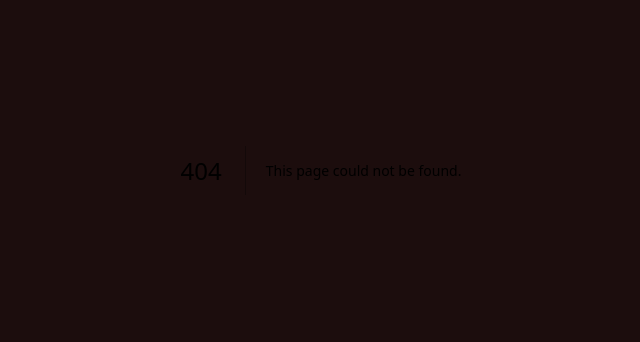
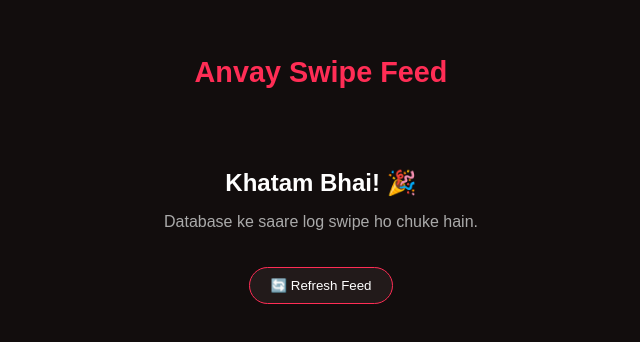
Before and after one commit to rakeshmali172004-max/Anvay-Dating-App, a Next.js app: page /swipe in a window 1280 px wide. Before the commit this address had no page. Shown: the part 230-572 px from the top of the page, without its empty margins (319-959 px from the left). Built offline with nearby package versions, Linux system fonts and the light colour scheme; no server answers; the database is empty.

Commit message:
Create page.tsx

```diff
--- /dev/null
+++ b/app/swipe/page.tsx
@@ -0,0 +1,66 @@
+"use client";
+import React, { useState, useEffect } from "react";
+import { createClient } from "@supabase/supabase-js";
+
+const supabaseUrl = process.env.NEXT_PUBLIC_SUPABASE_URL || "https://xyz.supabase.co";
+const supabaseAnonKey = process.env.NEXT_PUBLIC_SUPABASE_ANON_KEY || "eyJhbGciOiJIUzI1NiIsInR5cCI6IkpXVCJ9...";
+const supabase = createClient(supabaseUrl, supabaseAnonKey);
+
+export default function SwipePage() {
+  const [profiles, setProfiles] = useState<any[]>([]);
+  const [currentIndex, setCurrentIndex] = useState(0);
+  const [loading, setLoading] = useState(true);
+
+  useEffect(() => {
+    fetchProfiles();
+  }, []);
+
+  const fetchProfiles = async () => {
+    try {
+      setLoading(true);
+      const { data, error } = await supabase.from("profiles").select("*");
+      if (error) throw error;
+      if (data) {
+        setProfiles(data);
+      }
+    } catch (err) {
+      console.error("Error fetching profiles:", err);
+    } finally {
+      setLoading(false);
+    }
+  };
+
+  const handleSwipe = (direction: string) => {
+    setCurrentIndex((prev) => prev + 1);
+  };
+
+  return (
+    <div style={{ backgroundColor: "#120d0d", minHeight: "100vh", color: "#fff", fontFamily: "sans-serif", display: "flex", justifyContent: "center", alignItems: "center", padding: "20px" }}>
+      <div style={{ width: "100%", maxWidth: "400px", textAlign: "center" }}>
+        <h1 style={{ fontSize: "1.8rem", marginBottom: "20px", color: "#ff2d55" }}>Anvay Swipe Feed</h1>
+
+        {loading ? (
+          <p style={{ color: "#aaa" }}>Database se real profiles load ho rahi hain...</p>
+        ) : currentIndex < profiles.length ? (
+          <div style={{ backgroundColor: "#221a1a", borderRadius: "20px", overflow: "hidden", boxShadow: "0 10px 20px rgba(0,0,0,0.3)", position: "relative", minHeight: "400px", display: "flex", flexDirection: "column", justifyContent: "flex-end", padding: "20px", textAlign: "left", backgroundImage: "linear-gradient(to bottom, rgba(0,0,0,0) 50%, rgba(0,0,0,0.8) 100%)" }}>
+            <div style={{ position: "absolute", top: "20px", left: "20px", backgroundColor: "#ff2d55", padding: "5px 12px", borderRadius: "15px", fontSize: "0.8rem", fontWeight: "bold" }}>
+              {profiles[currentIndex].gender || "User"}
+            </div>
+            <h2 style={{ fontSize: "2rem", marginBottom: "5px" }}>{profiles[currentIndex].full_name || profiles[currentIndex].username}</h2>
+            <p style={{ color: "#ccc", fontSize: "1rem", marginBottom: "20px" }}>{profiles[currentIndex].bio || "No bio added."}</p>
+            <div style={{ display: "flex", justifyContent: "space-between", width: "100%" }}>
+              <button onClick={() => handleSwipe("left")} style={{ backgroundColor: "#332222", border: "none", width: "60px", height: "60px", borderRadius: "50%", color: "#ff2d55", fontSize: "1.5rem", fontWeight: "bold", cursor: "pointer" }}>❌</button>
+              <button onClick={() => handleSwipe("right")} style={{ backgroundColor: "#ff2d55", border: "none", width: "60px", height: "60px", borderRadius: "50%", color: "#fff", fontSize: "1.5rem", fontWeight: "bold", cursor: "pointer" }}>❤️</button>
+            </div>
+          </div>
+        ) : (
+          <div style={{ padding: "40px 20px" }}>
+            <h2 style={{ fontSize: "1.5rem", marginBottom: "10px" }}>Khatam Bhai! 🎉</h2>
+            <p style={{ color: "#aaa" }}>Database ke saare log swipe ho chuke hain.</p>
+            <button onClick={() => { setCurrentIndex(0); fetchProfiles(); }} style={{ backgroundColor: "#221a1a", color: "#fff", border: "1px solid #ff2d55", padding: "10px 20px", borderRadius: "20px", marginTop: "20px", cursor: "pointer" }}>🔄 Refresh Feed</button>
+          </div>
+        )}
+      </div>
+    </div>
+  );
+}
```
